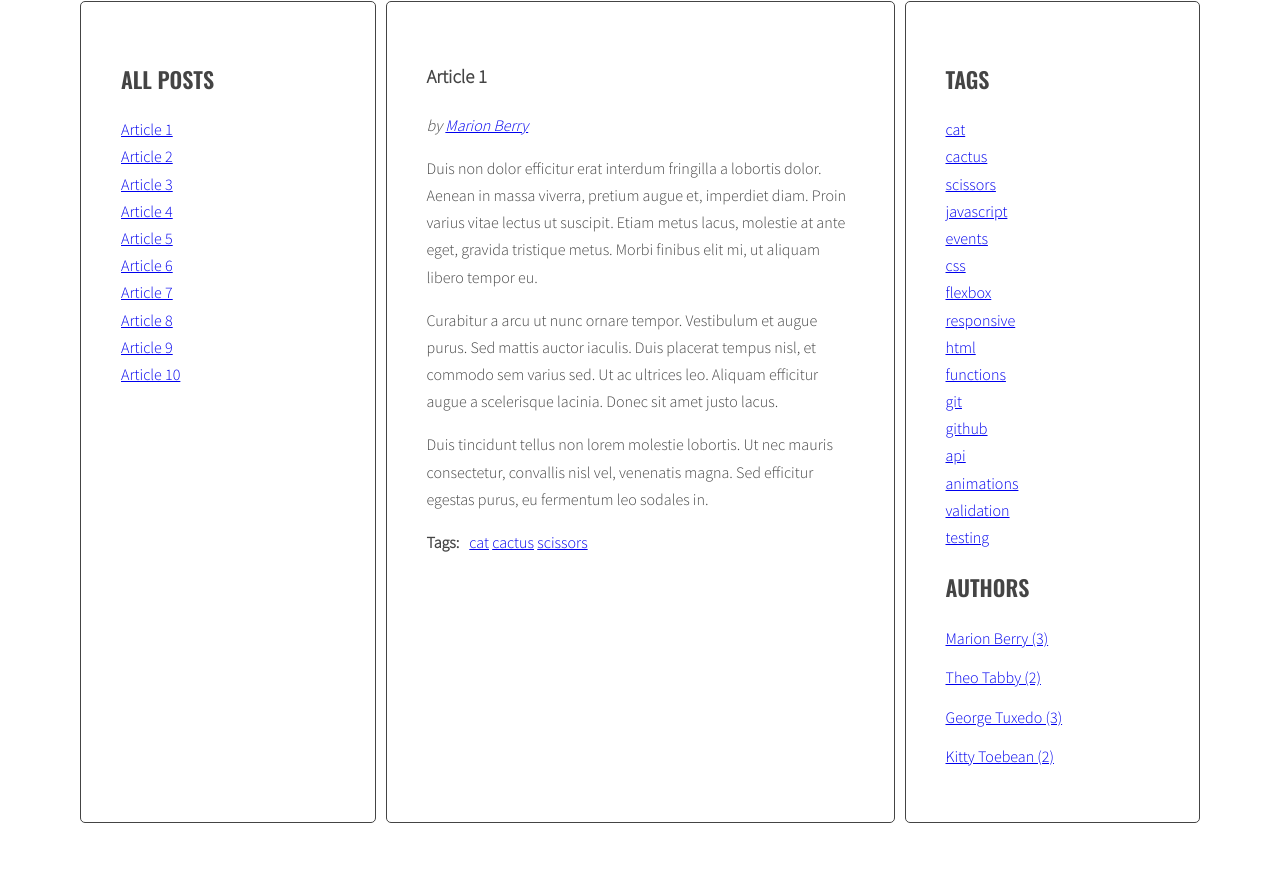
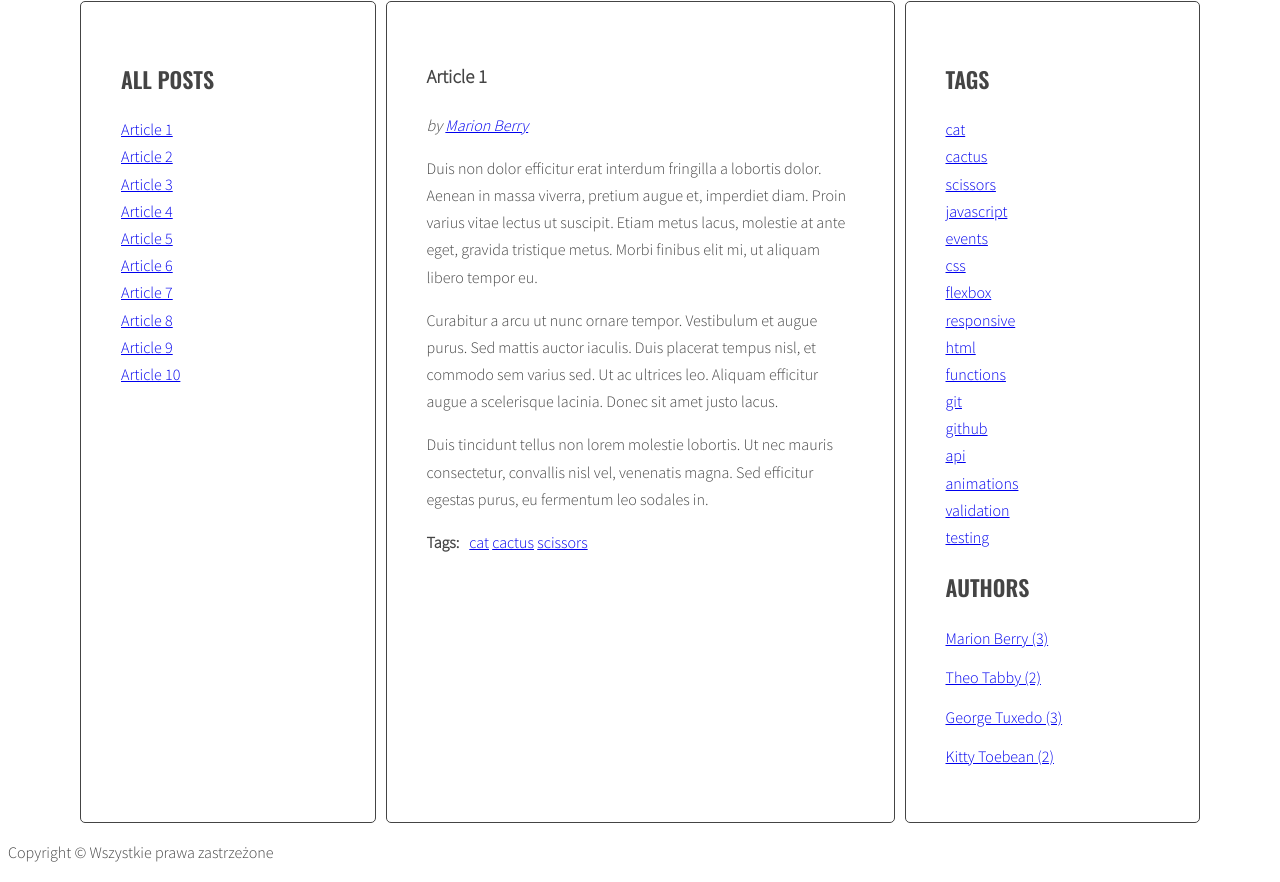
Before and after one commit to rzeszutkoseb/javascript-blog, a website: page index.html in a window 1280 px wide. Shown: the part 242-1124 px from the top of the page. Before the commit the page ends 1073 px from the top, so only its background shows below. Drawn offline with nearby package versions, Linux system fonts and the light colour scheme.

Commit message:
add section footer

```diff
--- a/index.html
+++ b/index.html
@@ -185,6 +185,11 @@
     </main>
   </div>
 </div>
+<footer>
+  <div class="container-footer">
+    <p>Copyright &copy; Wszystkie prawa zastrzeżone</p>
+  </div>
+</footer>
   <script id="template-article-link" type="text/x-handlebars-template">
     <li><a href="#{{ id }}"><span>{{ title }}</span></a></li>
   </script>
```
